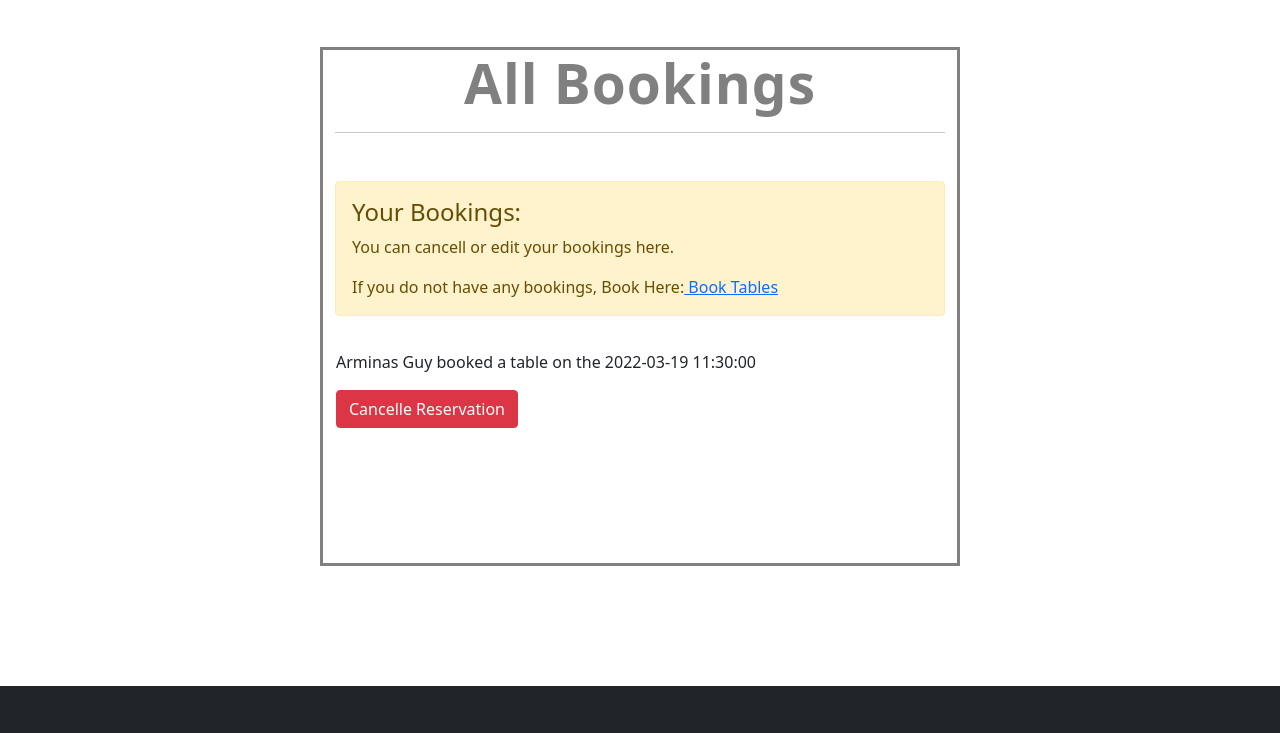
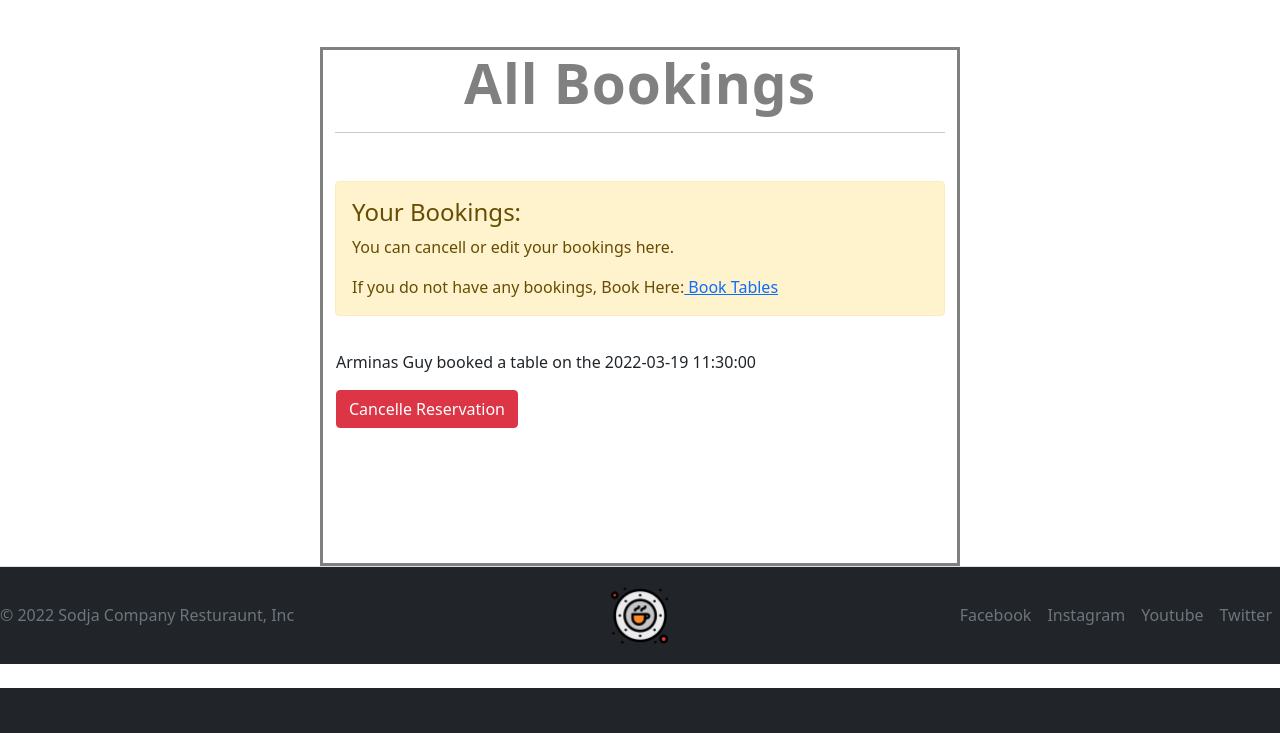
Before and after one commit to Arminas19/project4, a Django app: page /view-bookings.html in a window 1280 px wide. Shown: the part 67-800 px from the top of the page. Run offline with Django 3.2, Linux system fonts and the light colour scheme; data comes from the database, SQL or seed files in the repository; some libraries are stand-ins or nearby versions.

Commit message:
added footer to view-bookings

```diff
--- a/templates/view-bookings.html
+++ b/templates/view-bookings.html
@@ -94,8 +94,21 @@
             <hr style="Visibility: hidden;">
             <hr style="Visibility: hidden;">
         </div>
-        <br>
-        <br>
-        <br>
-        <br>
-        <br>
+
+        <footer class="d-flex flex-wrap justify-content-between align-items-center py-3 my-4 border-top bg-dark mt-auto"
+        id="footer">
+        <p class="col-md-4 mb-0 text-muted">&copy; 2022 Sodja Company Resturaunt, Inc</p>
+
+        <a href="/logged-in.html"
+            class="col-md-4 d-flex align-items-center justify-content-center mb-3 mb-md-0 me-md-auto link-dark text-decoration-none">
+            <img src="{% static 'assets/icon.png' %}" alt="" width="65" height="65">
+        </a>
+
+        <ul class="nav col-md-4 justify-content-end">
+            <li class="nav-item"><a href="https://www.facebook.com/login/device-based/regular/login/?login_attempt=1" class="nav-link px-2 text-muted">Facebook</a></li>
+            <li class="nav-item"><a href="https://www.instagram.com/" class="nav-link px-2 text-muted">Instagram</a></li>
+            <li class="nav-item"><a href="https://www.youtube.com/" class="nav-link px-2 text-muted">Youtube</a></li>
+            <li class="nav-item"><a href="https://twitter.com/?lang=en-ie" class="nav-link px-2 text-muted">Twitter</a></li>
+        </ul>
+    </footer>
+</body>
```
